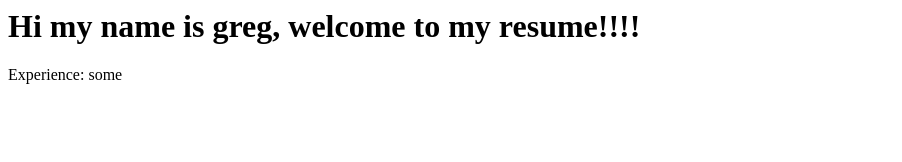
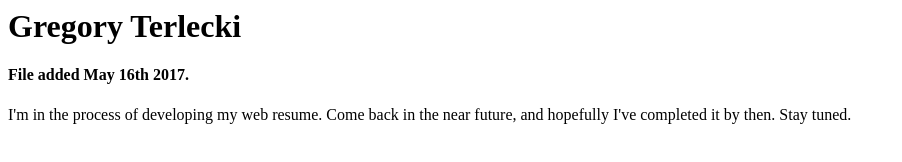
Before and after one commit to gregoryterlecki/gregoryterlecki.github.io, a plain HTML site: page index.html in a window 1280 px wide. Shown: the whole page, without its empty margins (0-902 px from the left). Drawn offline with Linux system fonts and the light colour scheme.

Commit message:
updated temporary index file

```diff
--- a/index.html
+++ b/index.html
@@ -1,2 +1,6 @@
-<h1>Hi my name is greg, welcome to my resume!!!!</h1>
-<p>Experience: some</p>
+<h1>Gregory Terlecki</h1>
+<h4>File added May 16th 2017.</h4>
+
+<p>I'm in the process of developing my web resume. Come back in the near future,
+and hopefully I've completed it by then. Stay tuned.
+</p>
```
